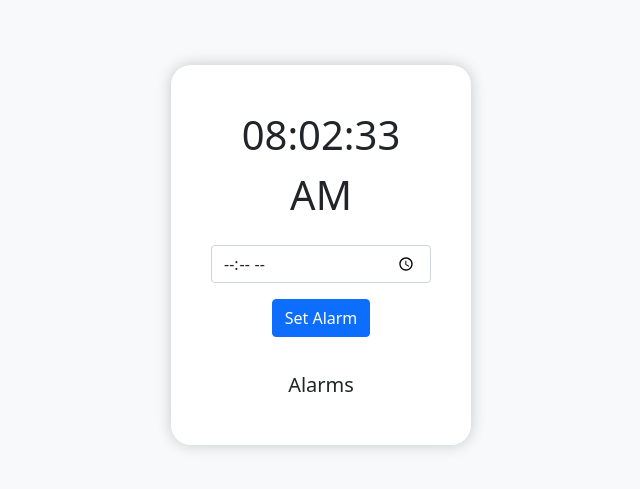
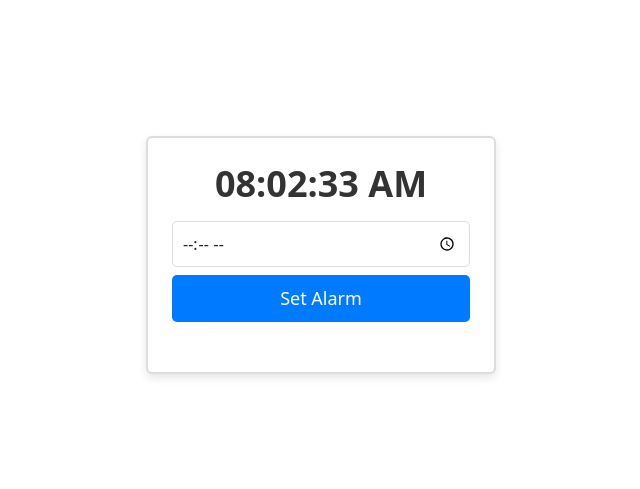
Before and after one commit to praveenraj01234/Alarm-Clock, a plain HTML site: page index.html in a window 1280 px wide. Shown: the part 145-634 px from the top of the page, without its empty margins (319-959 px from the left). Drawn offline with nearby package versions, Linux system fonts and the light colour scheme.

Commit message:
Add files via upload
added comments

```diff
--- a/index.html
+++ b/index.html
@@ -1,27 +1,45 @@
+<!-- The main structure of the HTML document -->
 <!DOCTYPE html>
 <html lang="en">
 <head>
+    <!-- Meta tags for character set and responsive design -->
     <meta charset="UTF-8">
     <meta name="viewport" content="width=device-width, initial-scale=1.0">
     <title>Alarm Clock</title>
-    <link href="https://cdn.jsdelivr.net/npm/bootstrap@5.1.3/dist/css/bootstrap.min.css" rel="stylesheet">
+
+    <!-- Link to the external CSS file for styling -->
     <link rel="stylesheet" href="styles.css">
+
+    <!-- Link to Bootstrap CSS for pre-built styles -->
+    <link href="https://cdn.jsdelivr.net/npm/bootstrap@5.3.0/dist/css/bootstrap.min.css" rel="stylesheet">
 </head>
 <body>
-    <div class="alarm-container text-center">
-        <div class="time-display" id="current-time">00:00:00 AM</div>
+    <!-- Container to center the clock in the middle of the page -->
+    <div class="container d-flex justify-content-center align-items-center min-vh-100">
+        <!-- The main clock box -->
+        <div class="clock-box p-4 rounded">
 
-        <input type="time" id="alarm-time" class="form-control mb-3">
-        <button id="set-alarm" class="btn btn-primary mb-3">Set Alarm</button>
+            <!-- Displays the current time -->
+            <div id="current-time" class="text-center display-4 mb-3">
+                <!-- Default content before JavaScript updates the time -->
+                00:00:00 AM
+            </div>
 
-        <div class="alarm-list">
-            <h5>Alarms</h5>
+            <!-- Input field for setting an alarm time -->
+            <input type="time" id="alarm-time" class="form-control mb-2">
+
+            <!-- Button to set the alarm -->
+            <button id="set-alarm" class="btn btn-primary w-100 mb-3">Set Alarm</button>
+
+            <!-- Container to display the list of active alarms -->
             <div id="alarms-container"></div>
+
+            <!-- Hidden audio element to play alarm sound -->
+            <audio id="alarm-sound" src="alarm.mp3" preload="auto"></audio>
         </div>
-
-        <audio id="alarm-sound" src="https://www.soundjay.com/button/sounds/beep-07.mp3" preload="auto"></audio>
     </div>
 
+    <!-- Link to the external JavaScript file -->
     <script src="script.js"></script>
 </body>
 </html>
--- a/styles.css
+++ b/styles.css
@@ -1,31 +1,71 @@
+/* Basic body styles for margin removal and background color */
 body {
-    background-color: #f8f9fa;
-    display: flex;
-    justify-content: center;
-    align-items: center;
-    height: 100vh;
+    margin: 0;
+    padding: 0;
+    background-color: #f5f5f5;
+    font-family: 'Arial', sans-serif;
 }
 
-.alarm-container {
+/* Styling the alarm clock box */
+.clock-box {
     background-color: white;
-    padding: 40px;
+    border: 2px solid #ddd;
     border-radius: 20px;
-    box-shadow: 0 0 15px rgba(0, 0, 0, 0.2);
-    width: 300px;
+    box-shadow: 0 4px 8px rgba(0, 0, 0, 0.1);
+    width: 350px;
+    text-align: center;
 }
 
-.time-display {
-    font-size: 2.5em;
-    margin-bottom: 20px;
+/* Styling the time display text */
+#current-time {
+    font-size: 36px;
+    font-weight: bold;
+    color: #333;
 }
 
-.alarm-list {
-    margin-top: 20px;
+/* Styling for the input field */
+#alarm-time {
+    font-size: 16px;
+    padding: 10px;
+    border: 1px solid #ddd;
+    border-radius: 5px;
 }
 
+/* Styling for the set alarm button */
+#set-alarm {
+    font-size: 18px;
+    padding: 10px;
+    background-color: #007bff;
+    border: none;
+    border-radius: 5px;
+    color: white;
+    cursor: pointer;
+}
+
+/* Styling for the alarm list container */
+#alarms-container {
+    margin-top: 10px;
+}
+
+/* Styling for each alarm item */
 .alarm-item {
     display: flex;
     justify-content: space-between;
     align-items: center;
-    margin-bottom: 10px;
+    padding: 10px;
+    border: 1px solid #ddd;
+    border-radius: 5px;
+    margin-bottom: 5px;
+    background-color: #f9f9f9;
 }
+
+/* Styling for the delete button on each alarm item */
+.alarm-item button {
+    font-size: 12px;
+    background-color: #dc3545;
+    color: white;
+    border: none;
+    border-radius: 5px;
+    padding: 5px;
+    cursor: pointer;
+}
```
Also changed, not shown: script.js (+33 -7 lines).
